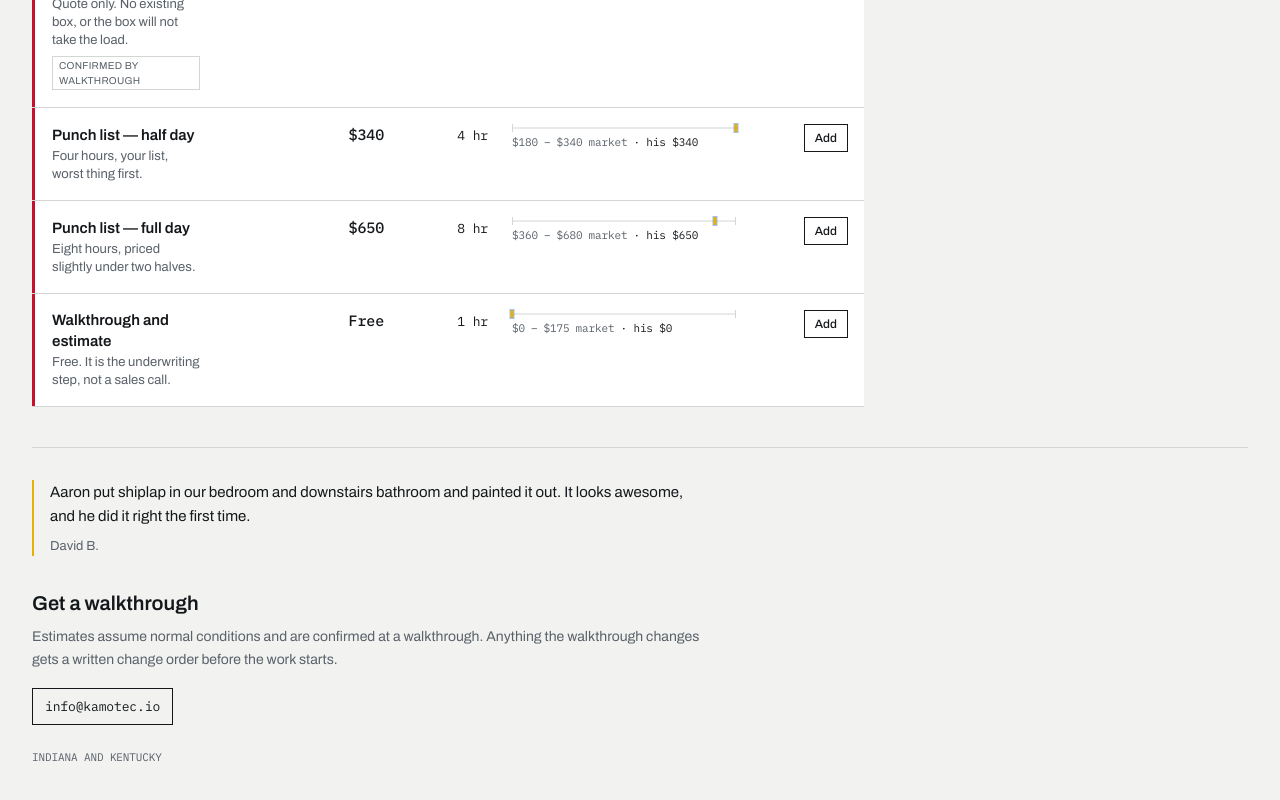
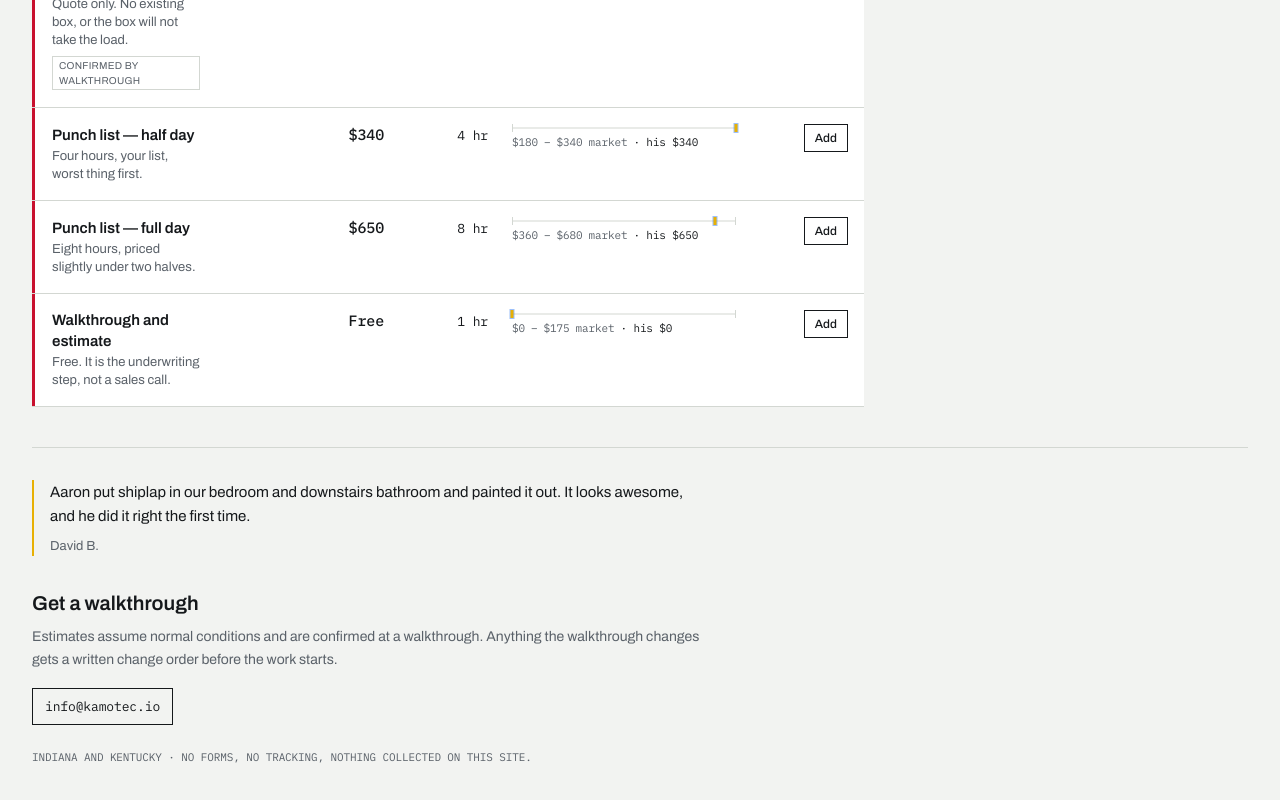
Before and after one commit to dbeihl/priced-catalog, a React (Vite) app: page / in a window 1280 px wide. Shown: the part 4410-5210 px from the top of the page. Built offline with nearby package versions, Linux system fonts and the light colour scheme.

Commit message:
no-mistakes(review): Restore footer no-tracking privacy sentence

```diff
--- a/src/App.tsx
+++ b/src/App.tsx
@@ -298,7 +298,8 @@ export default function App() {
             </a>
           </div>
           <p className="fig mt-6 text-[11px] uppercase tracking-wider text-ink-2">
-            {site.serviceArea}
+            {site.serviceArea} · No forms, no tracking, nothing collected on
+            this site.
           </p>
         </footer>
       </div>
```
